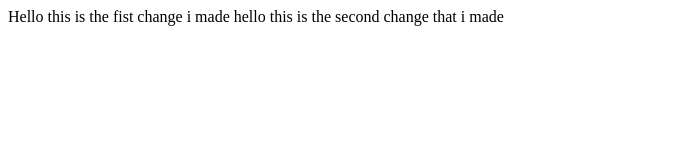
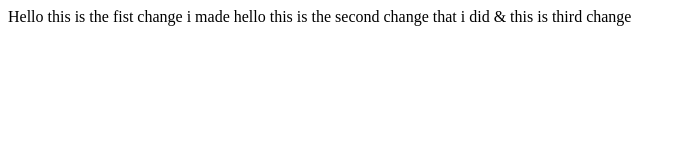
Before and after one commit to sanjeetstha/Assignment, a plain HTML site: page index.html in a window 1280 px wide. Shown: the whole page, without its empty margins (0-686 px from the left). Drawn offline with Linux system fonts and the light colour scheme.

Commit message:
third commit

```diff
--- a/index.html
+++ b/index.html
@@ -1,4 +1,4 @@
 <p>
 Hello this is the fist change i made
-hello this is the second change that i made
+hello this is the second change that i did & this is third change
 </p>
```
